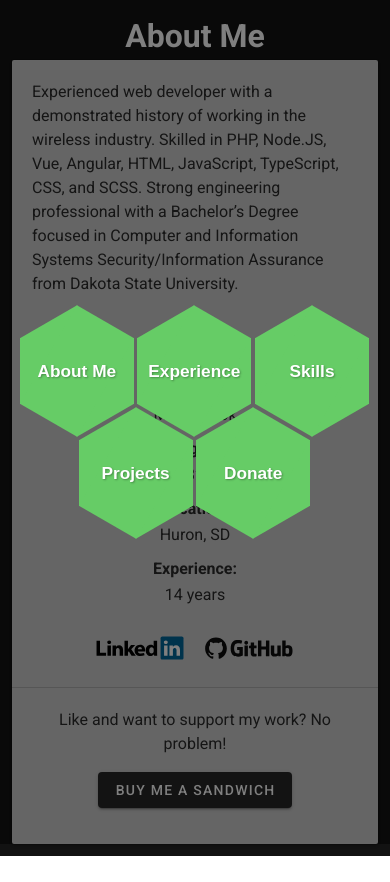
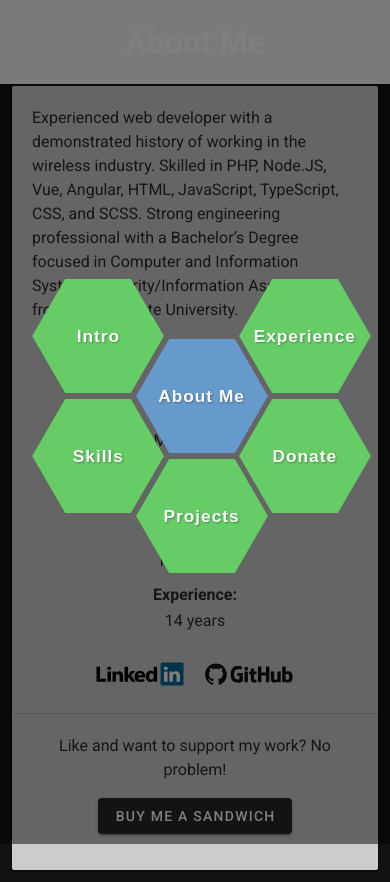
Before and after one commit to sillvva/mattdekok.dev, a Nuxt app in the folder frontend/: page /about in a window 390 px wide. Both pictures are taken after a click on the button 44 px from the left and 44 px from the top of the page. Before the commit the page ends 856 px from the top, so only its background shows below. Built offline with nearby package versions, Linux system fonts and the light colour scheme.

Commit message:
Design tweaks and bug fixes

```diff
--- a/frontend/components/hex-menu-item.vue
+++ b/frontend/components/hex-menu-item.vue
@@ -83,6 +83,7 @@ export default {
     font-weight: 600;
     text-shadow: 1px 1px 2px rgba(0, 0, 0, 0.3);
     color: white;
+    letter-spacing: 1px;
   }
   .face {
     position: absolute;
@@ -107,8 +108,8 @@ export default {
     transform: rotate(-60deg);
   }
   &.rotated {
-    --baseYMargin: calc(75px * var(--scale));
-    --baseXMargin: calc(-30px * var(--scale));
+    --baseYMargin: 45px;
+    --baseXMargin: -20px;
     &:nth-child(2n) {
       top: calc(100px * var(--scale));
     }
--- a/frontend/layouts/default.vue
+++ b/frontend/layouts/default.vue
@@ -11,33 +11,46 @@
       color="black"
       class="menu-button"
       v-if="!drawer"
-      @click="openDrawer();"
+      @click="openDrawer()"
     >
       <v-icon>mdi-menu</v-icon>
     </v-btn>
-    <div :class="['drawer-container', openingDrawer && 'open', closingDrawer && 'close']" v-if="drawer" @click="closeDrawer();">
-      <hex-menu :maxLength="3" :items="items" :classes="['drawer-wrapper']"></hex-menu>
+    <div
+      :class="[
+        'drawer-container',
+        openingDrawer && 'open',
+        closingDrawer && 'close',
+      ]"
+      v-if="drawer"
+      @click="closeDrawer()"
+    >
+      <hex-menu
+        :maxLength="3"
+        :items="items.map((i) => ({ ...i, active: i.link === $route.path }))"
+        :classes="['drawer-wrapper', 'rotated']"
+      ></hex-menu>
     </div>
   </v-app>
 </template>
 
 <script>
-import '~/components/hex-menu';
+import "~/components/hex-menu";
 
 export default {
-  components: ['hex-menu'],
+  components: ["hex-menu"],
   data() {
     return {
       drawer: false,
       openingDrawer: null,
       closingDrawer: null,
       items: [
-        { link: '/about', label: 'About Me' },
-        { link: '/experience', label: 'Experience' },
-        { link: '/skills', label: 'Skills' },
-        { link: '/projects', label: 'Projects' },
-        { link: '/donate', label: 'Donate' }
-      ]
+        { link: "/", label: "Intro" },
+        { link: "/about", label: "About Me" },
+        { link: "/experience", label: "Experience" },
+        { link: "/skills", label: "Skills" },
+        { link: "/projects", label: "Projects" },
+        { link: "/donate", label: "Donate" },
+      ],
     };
   },
   methods: {
@@ -54,8 +67,8 @@ export default {
         this.closingDrawer = null;
         this.drawer = false;
       }, 300);
-    }
-  }
+    },
+  },
 };
 </script>
 
@@ -84,7 +97,7 @@ export default {
 
 @media (prefers-color-scheme: dark) {
   :root {
-    --background: #4a4a4a;
+    --background: #121212;
     --text: #f5f5f5;
     --altText: #4a4a4a;
     --headingWeight: 500;
@@ -165,36 +178,20 @@ export default {
 }
 
 .menu-button {
-  z-indeX: 101;
+  z-index: 101;
   @media (min-width: 960px) {
     display: none !important;
   }
 }
-.menu {
-  background-image: linear-gradient(to right, black 0, transparent 90%);
-  background-color: transparent !important;
-  box-shadow: none !important;
-  overflow: visible;
-  .v-navigation-drawer__border {
-    display: none;
-  }
-  .menu-item::before {
-    border-top-right-radius: 24px;
-    border-bottom-right-radius: 24px;
-  }
-  @media (max-width: 600px) {
-    background-image: none;
-    &::before {
-      content: "";
-      position: absolute;
-      top: -30%;
-      left: -30%;
-      bottom: -30%;
-      width: 350px;
-      transform: rotate(3deg);
-      background-color: rgba(0, 0, 0, 0.8);
-      box-shadow: 5px 0 50px rgba(0, 0, 0, 0.5), 5px 0 50px rgba(0, 0, 0, 0.5);
-    }
+
+@media (max-width: 960px) {
+  .page-header {
+    position: fixed;
+    top: 0;
+    left: 0;
+    right: 0;
+    background: var(--background);
+    line-height: 84px;
   }
 }
 
@@ -297,5 +294,10 @@ export default {
       }
     }
   }
+  @media (max-width: 960px) {
+    .page-header + & {
+      margin-top: 74px;
+    }
+  }
 }
 </style>
--- a/frontend/pages/about/index.vue
+++ b/frontend/pages/about/index.vue
@@ -5,7 +5,7 @@
     </v-row>
     <v-row justify="center" align="center">
       <v-col sm="9" md="8" lg="7">
-        <h1 class="text-center">About Me</h1>
+        <h1 class="page-header text-center">About Me</h1>
         <div class="article">
           <div class="article-section">
             <v-row>
--- a/frontend/pages/donate/index.vue
+++ b/frontend/pages/donate/index.vue
@@ -5,7 +5,7 @@
     </v-row>
     <v-row justify="center" align="center">
       <v-col sm="9" md="8" lg="7">
-        <h1 class="text-center">Donate</h1>
+        <h1 class="page-header text-center">Donate</h1>
       </v-col>
     </v-row>
   </v-container>
--- a/frontend/pages/experience/index.vue
+++ b/frontend/pages/experience/index.vue
@@ -5,7 +5,7 @@
     </v-row>
     <v-row justify="center" align="center">
       <v-col sm="9" md="8" lg="7">
-        <h1 class="text-center">Experience</h1>
+        <h1 class="page-header text-center">Experience</h1>
       </v-col>
     </v-row>
   </v-container>
--- a/frontend/pages/index.vue
+++ b/frontend/pages/index.vue
@@ -4,7 +4,7 @@
       <v-col md="10" lg="9" xl="6">
         <div class="intro">
           <h2>Matt DeKok</h2>
-          <h4>Full Stack Web Developer</h4>
+          <h4>Full&nbsp;Stack Web&nbsp;Developer</h4>
         </div>
         <div class="menu-container">
           <hex-menu :maxLength="3" :items="items" :classes="['home-styles']"></hex-menu>
@@ -67,11 +67,12 @@ export default {
   text-shadow: 2px 2px black, 1px 1px 5px black;
   position: relative;
   z-index: 1;
+  letter-spacing: 6px;
   h2 {
     font-size: 200%;
   }
   h4 {
-    font-size: 150%;
+    font-size: 100%;
   }
   h2,
   h4 {
--- a/frontend/pages/projects/index.vue
+++ b/frontend/pages/projects/index.vue
@@ -5,7 +5,7 @@
     </v-row>
     <v-row justify="center" align="center">
       <v-col sm="9" md="8" lg="7">
-        <h1 class="text-center">Projects</h1>
+        <h1 class="page-header text-center">Projects</h1>
       </v-col>
     </v-row>
   </v-container>
--- a/frontend/pages/skills/index.vue
+++ b/frontend/pages/skills/index.vue
@@ -5,7 +5,7 @@
     </v-row>
     <v-row justify="center" align="center">
       <v-col sm="9" md="8" lg="7">
-        <h1 class="text-center">Skills</h1>
+        <h1 class="page-header text-center">Skills</h1>
       </v-col>
     </v-row>
   </v-container>
```
